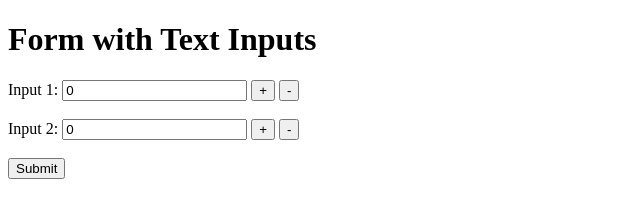
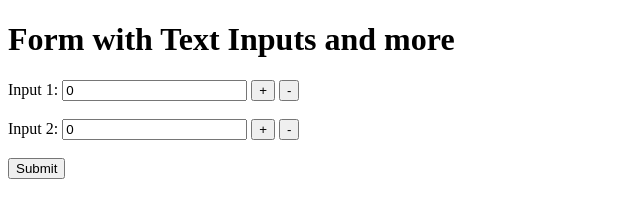
Before and after one commit to kgraeve23/adderbuttons, a website: page public/index.html in a window 1280 px wide. Shown: the whole page, without its empty margins (0-640 px from the left). Drawn offline with Linux system fonts and the light colour scheme.

Commit message:
made some changes

```diff
--- a/public/index.html
+++ b/public/index.html
@@ -6,7 +6,7 @@
     <title>Form with Text Inputs and stuffyyyyy</title>
   </head>
   <body>
-    <h1>Form with Text Inputs</h1>
+    <h1>Form with Text Inputs and more</h1>
     <form id="myForm">
       <label for="input1">Input 1:</label>
       <input type="text" id="input1" name="input1" value="0" />
```
